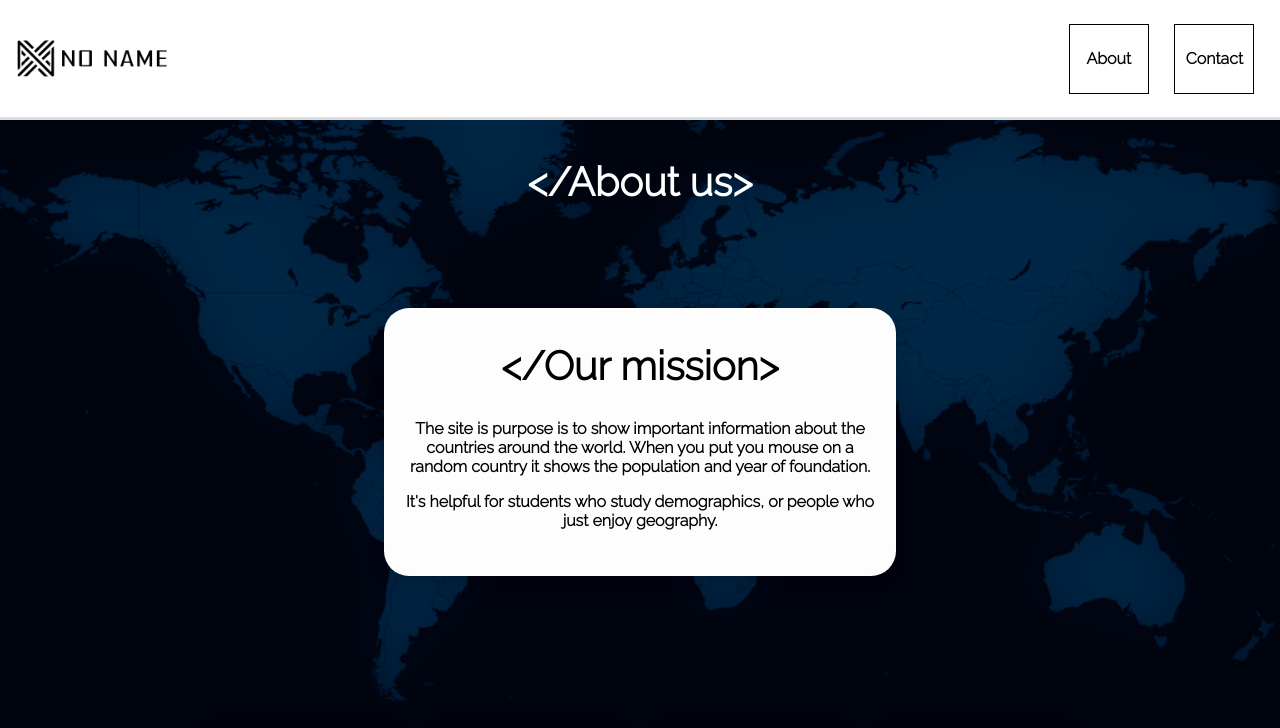
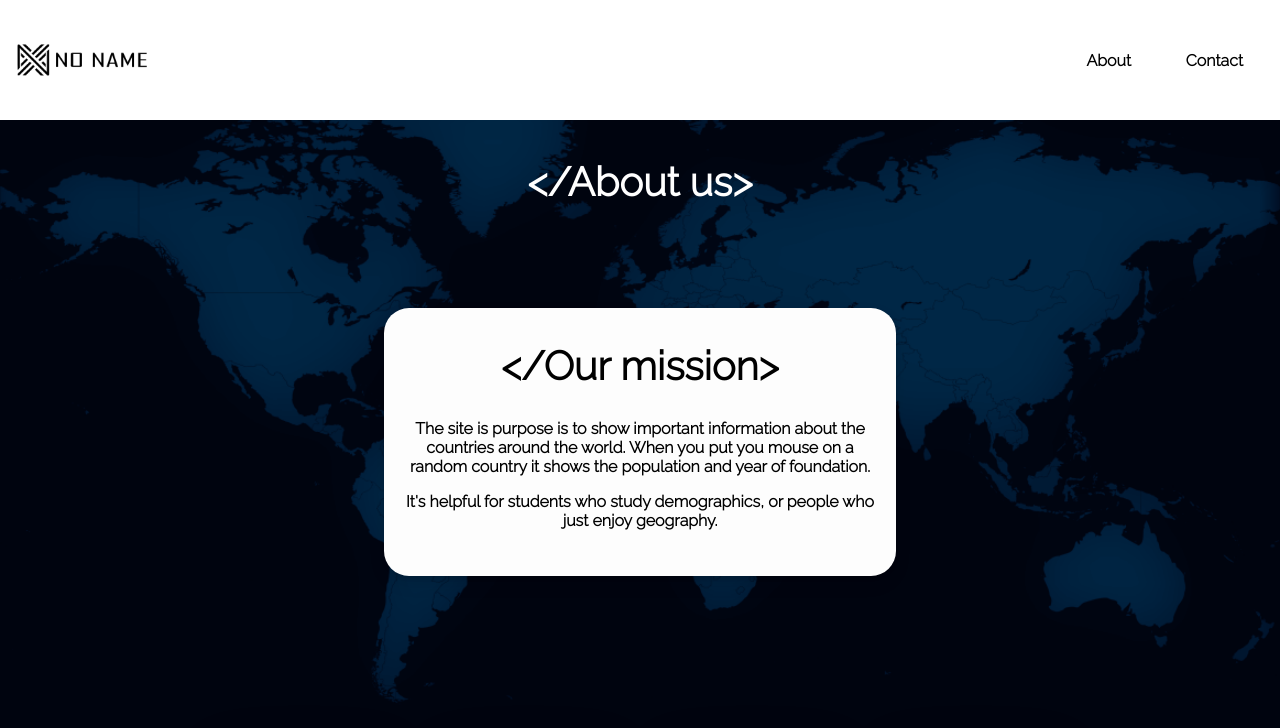
Before and after one commit to KKDinev20/no-name, a plain HTML site: page website/website-files/pages/about.html in a window 1280 px wide. Shown: the top 728 px of the page. Drawn offline with Linux system fonts and the light colour scheme.

Commit message:
Narrow down the navbar

```diff
--- a/website/website-files/css/responsive-style.css
+++ b/website/website-files/css/responsive-style.css
@@ -167,7 +167,6 @@
 
   #nav {
     justify-content:end;
-    border-bottom: 3px solid #ddd;
     background-color: white;
     vertical-align: middle;
     height: 11%;
@@ -176,13 +175,13 @@
     position: sticky;
     top: 0;
     width: 100%;
+    height: 8%;
   }
 
   .nav-buttons {
     display:flex;
     align-items : center;
     justify-content: center;
-    border: 1px solid black;
     width: 80px;
     height: 70px;
     transition-property: all;
@@ -197,7 +196,7 @@
   #logo-dekstop, .home {
     left: 0;
     margin: 1.2% 1.2%;
-    width: 150px;
+    width: 130px;
     height: auto;
     margin-right: auto;
     display: block;
@@ -206,8 +205,8 @@
   .nav-buttons:hover{
     background:#000;
     color: white;
-    height: 95px;
-    width: 95px;
+    height: 65px;
+    width: 75px;
   }
 }
 
```
